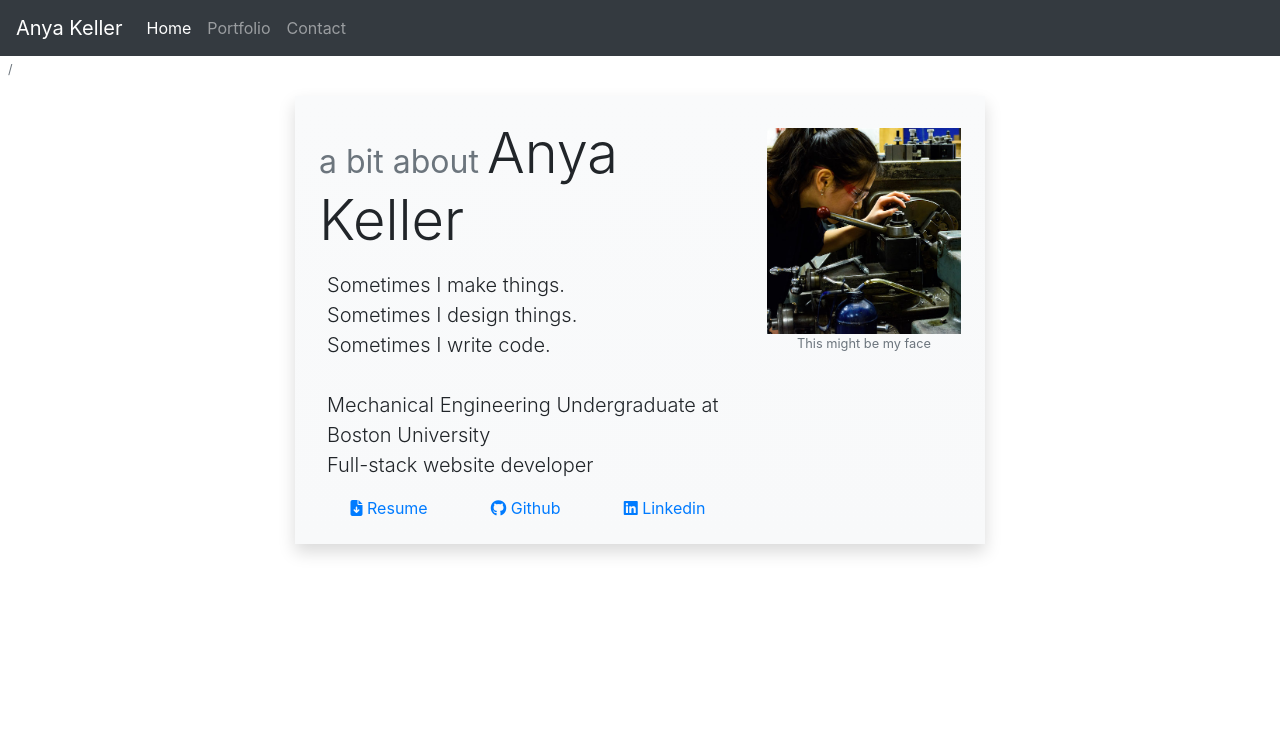
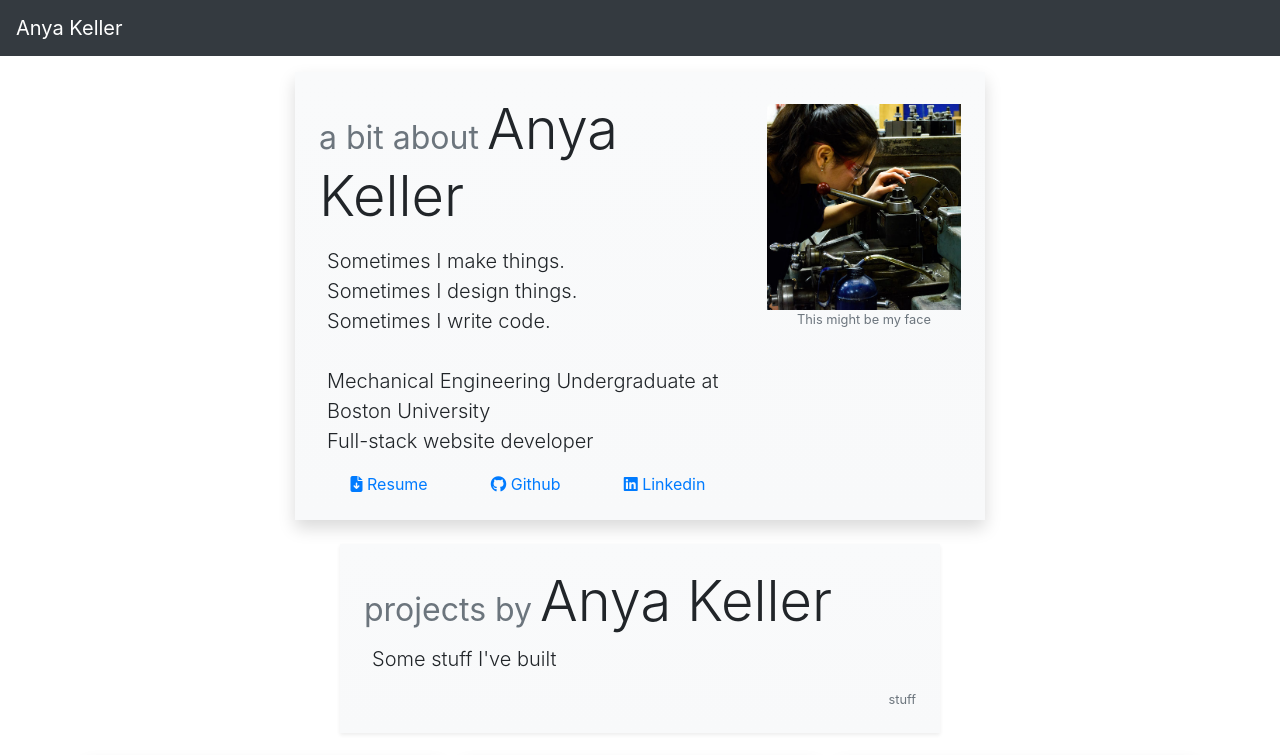
Before and after one commit to anyakeller/portfolio, a React (Create React App) app: page / in a window 1280 px wide. Shown: the top 755 px of the page. Built offline with nearby package versions, Linux system fonts and the light colour scheme.

Commit message:
iimages not loading why

```diff
--- a/src/App.js
+++ b/src/App.js
@@ -1,24 +1,18 @@
 import React from "react";
-import { BrowserRouter as Router, Switch, Route } from "react-router-dom";
-import { Home, Portfolio, Contact } from "./routes";
+import { Home, Portfolio } from "./routes";
 import Nav from "./components/Nav";
-import Header from "./components/Header";
 
 function App() {
   return (
-    <Router basename={`${process.env.PUBLIC_URL}/`}>
-      <div className="App">
-        <Nav />
-        <Header />
-        <div className="container pt-3 pb-2">
-          <Switch>
-            <Route exact={true} path="/" component={Home}></Route>
-            <Route path="/portfolio" component={Portfolio}></Route>
-            <Route path="/contact" component={Contact}></Route>
-          </Switch>
-        </div>
+    <div className="App">
+      <Nav />
+      <div className="container pt-3 pb-2">
+        <Home />
       </div>
-    </Router>
+      <div className="container pt-3 pb-2">
+        <Portfolio />
+      </div>
+    </div>
   );
 }
 
--- a/src/components/Header.js
+++ /dev/null
@@ -1,13 +0,0 @@
-import React from "react";
-import {useLocation, Link} from 'react-router-dom';
-
-function Header(props) {
-  const location = useLocation();
-  return (<header className="App-header px-2">
-    <Link to={location.pathname}>
-      <small className="text-muted">{location.pathname}</small>
-    </Link>
-  </header>);
-}
-
-export default Header;
--- a/src/components/ImageCarousel.js
+++ b/src/components/ImageCarousel.js
@@ -5,7 +5,7 @@ function ImageCarousel(props) {
   const imageFolderPath = props.image_folder_path;
 
   function makeImages() {
-    if (imageFiles.length == 1) {
+    if (imageFiles.length === 1) {
       return (
         <img
           className="card-img"
--- a/src/components/Nav.js
+++ b/src/components/Nav.js
@@ -1,12 +1,16 @@
 import React from "react";
-import { Link, NavLink } from "react-router-dom";
 
 export default function Nav() {
   return (
     <nav className="navbar navbar-expand-sm navbar-dark bg-dark">
-      <Link className="navbar-brand" to="/">
+      <a className="navbar-brand" href="/portfolio">
         Anya Keller
-      </Link>
+      </a>
+    </nav>
+  );
+}
+
+/*
 
       <button
         className="navbar-toggler hamburger collapsed hamburger--squeeze"
@@ -22,28 +26,19 @@ export default function Nav() {
       </button>
 
       <div className="collapse navbar-collapse" id="navbar-collapse-content">
-        <div className="navbar-nav">
-          <NavLink
-            exact={true}
-            to="/"
-            className="nav-link"
-            activeClassName="active">
-            Home
-          </NavLink>
-          <NavLink
-            to="/portfolio"
-            className="nav-link"
-            activeClassName="active">
-            Portfolio
-          </NavLink>
-          <NavLink
-            to="/contact"
-            className="nav-link"
-            activeClassName="active">
-            Contact
-          </NavLink>
-        </div>
+        <ul className="navbar-nav">
+          <li className="nav-item active">
+            <a className="nav-link" href="/portfolio">
+              {" "}
+              About
+            </a>
+          </li>
+          <li className="nav-item">
+            <a className="nav-link" href="/portfolio">
+              {" "}
+              Portfolio
+            </a>
+          </li>
+        </ul>
       </div>
-    </nav>
-  );
-}
+*/
--- a/src/routes/Home.js
+++ b/src/routes/Home.js
@@ -32,10 +32,10 @@ function Home(props) {
               <i className="fa-solid fa-file-arrow-down"></i> Resume
             </a>
             <a href="https://github.com/anyakeller">
-              <i class="fa-brands fa-github"></i> Github
+              <i className="fa-brands fa-github"></i> Github
             </a>
             <a href="https://www.linkedin.com/in/anya-keller-7914b297/">
-              <i class="fa-brands fa-linkedin"></i> Linkedin
+              <i className="fa-brands fa-linkedin"></i> Linkedin
             </a>
           </span>
         </div>
--- a/src/routes/Portfolio.js
+++ b/src/routes/Portfolio.js
@@ -3,11 +3,12 @@ import Projects from "./../projects.json";
 import ProjectSection from "./../components/ProjectSection.js";
 
 function Portfolio(props) {
-  return (<div>
+  return (
+  <div>
     <div className="row">
       <div className="col">
         <div className="bg-gradient-light mx-auto shadow-sm px-4 py-4 clearfix" style={{
-            maxWidth: "690px"
+            maxWidth: "600px"
           }}>
           <div className="mb-3 mb-md-0">
             <h1>
@@ -19,7 +20,7 @@ function Portfolio(props) {
             <p className="lead pl-2" style={{
                 whiteSpace: "pre-line"
               }}>
-              Some stuff I've made
+              Some stuff I've built
             </p>
             <small className="text-muted float-right">stuff</small>
           </div>
--- a/src/routes/index.js
+++ b/src/routes/index.js
@@ -1,5 +1,4 @@
 import Home from "./Home";
 import Portfolio from "./Portfolio";
-import Contact from "./Contact";
 
-export { Home, Portfolio, Contact };
+export { Home, Portfolio };
```
